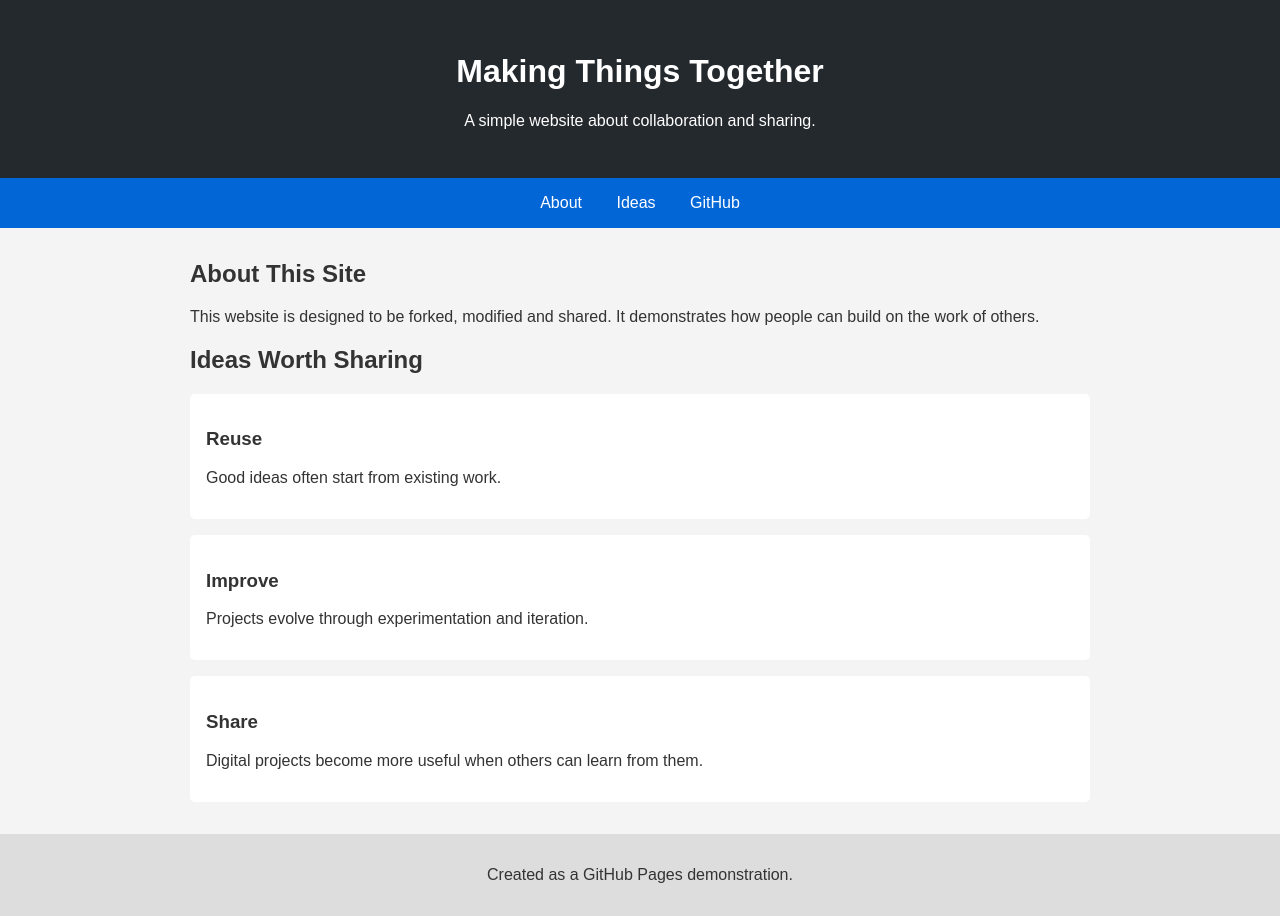
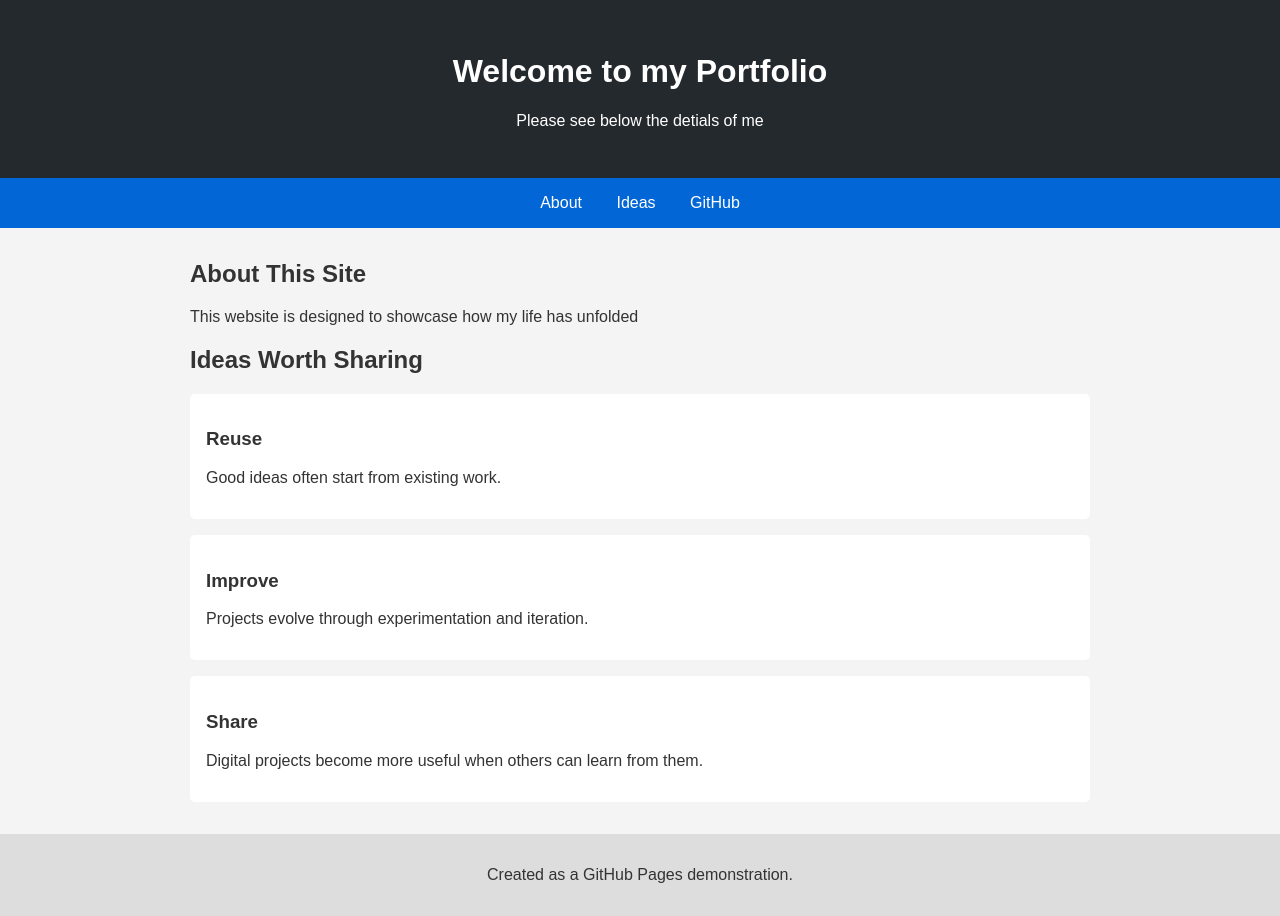
Before and after one commit to CodyD-S/ChrisWebsite-, a plain HTML site: page index.html in a window 1280 px wide. Drawn offline with Linux system fonts and the light colour scheme.

Commit message:
Update index.html

```diff
--- a/index.html
+++ b/index.html
@@ -3,14 +3,14 @@
 <head>
     <meta charset="UTF-8">
     <meta name="viewport" content="width=device-width, initial-scale=1.0">
-    <title>Making Things Together</title>
+    <title>Hello my name is Cody Swede</title>
     <link rel="stylesheet" href="style.css">
 </head>
 <body>
 
 <header>
-    <h1>Making Things Together</h1>
-    <p>A simple website about collaboration and sharing.</p>
+    <h1>Welcome to my Portfolio</h1>
+    <p>Please see below the detials of me</p>
 </header>
 
 <nav>
@@ -24,8 +24,7 @@
 <section id="about">
     <h2>About This Site</h2>
     <p>
-        This website is designed to be forked, modified and shared.
-        It demonstrates how people can build on the work of others.
+        This website is designed to showcase how my life has unfolded
     </p>
 </section>
 
```
